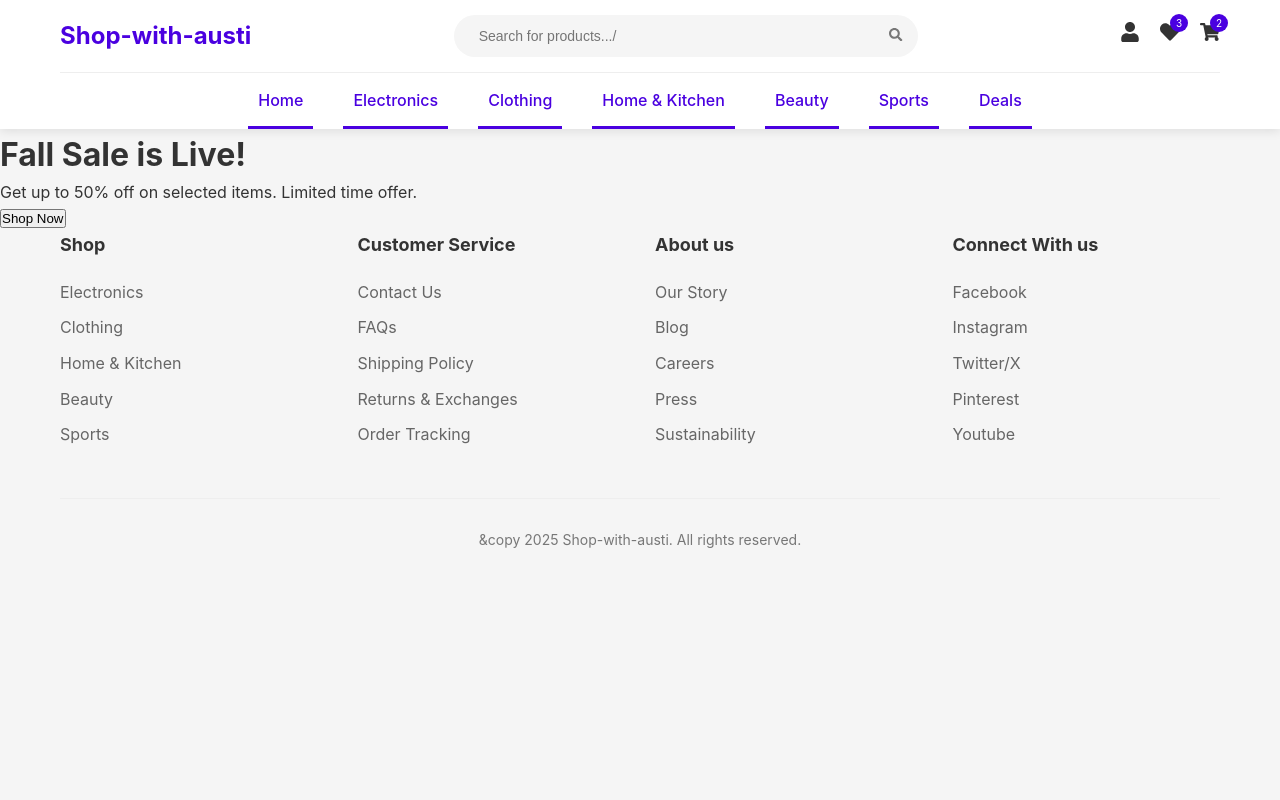
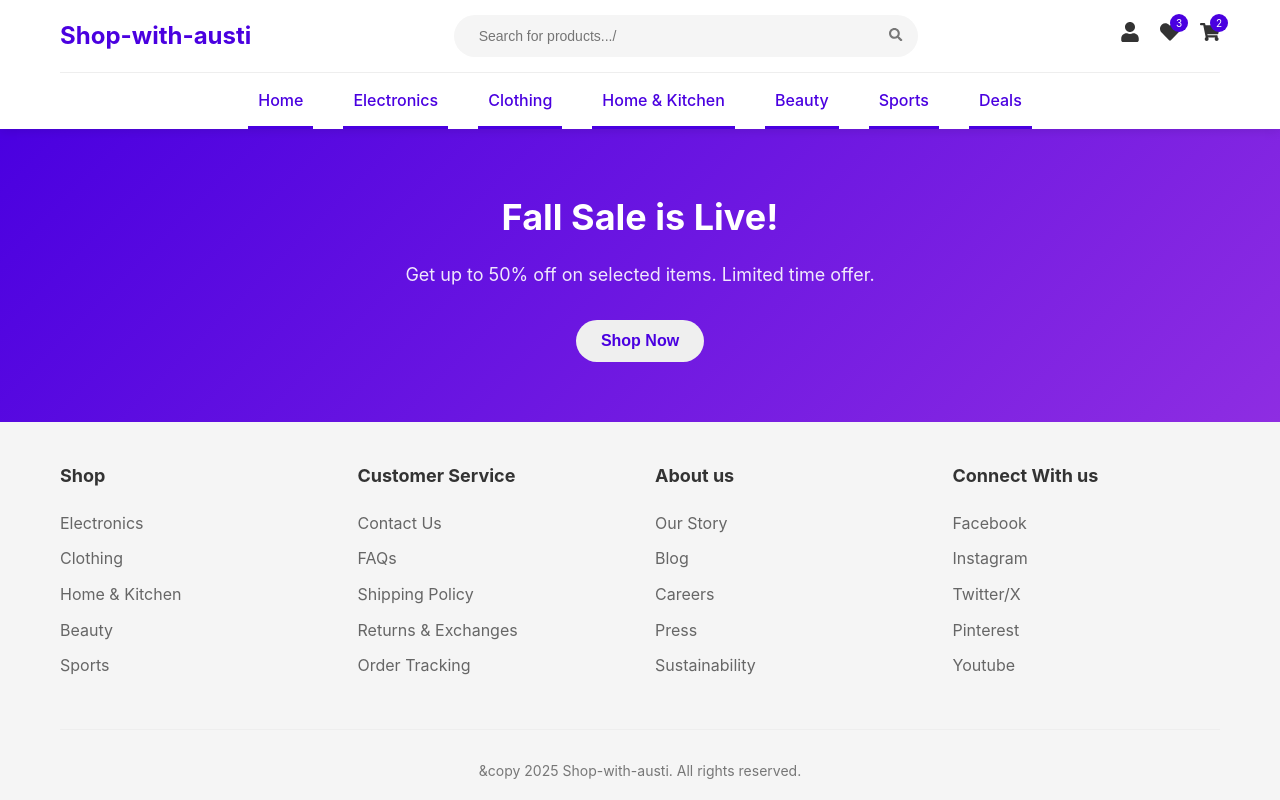
Before and after one commit to austinxduong/shop-with-austii, a React (Create React App) app: page / in a window 1280 px wide. Built offline with nearby package versions, Linux system fonts and the light colour scheme.

Commit message:
stylize hero/button

```diff
--- a/src/App.css
+++ b/src/App.css
@@ -179,3 +179,38 @@ font-size: 10px;
   color: #777;
   font-size: 14px;
 }
+
+.hero {
+  background: linear-gradient(135deg, #4a00e0 0%, #8e2de2 100%);
+  color: white;
+  padding: 60px 0;
+  text-align: center;
+  margin-bottom: 40px;
+}
+
+.hero h1 {
+  font-size: 36px;
+  margin-bottom: 15px;
+}
+
+.hero p {
+  font-size: 18px;
+  margin-bottom: 30px;
+  opacity: 0.9;
+}
+
+.hero button {
+  color: #4a00e0;
+  border: none;
+  padding: 12px 25px;
+  border-radius: 30px;
+  font-size: 16px;
+  font-weight: bold;
+  cursor: pointer;
+  transition: all 0.2s;
+}
+
+.hero button:hover {
+  transform: translateY(-3px);
+  box-shadow: 0 5px 15px rgba(0, 0, 0, 0.1);
+}
```
